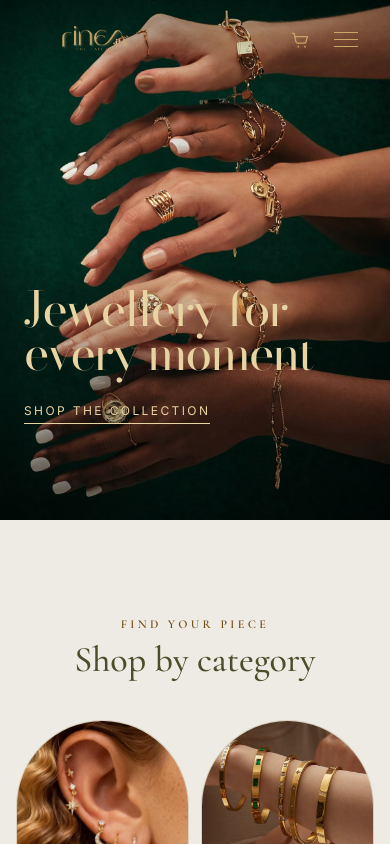
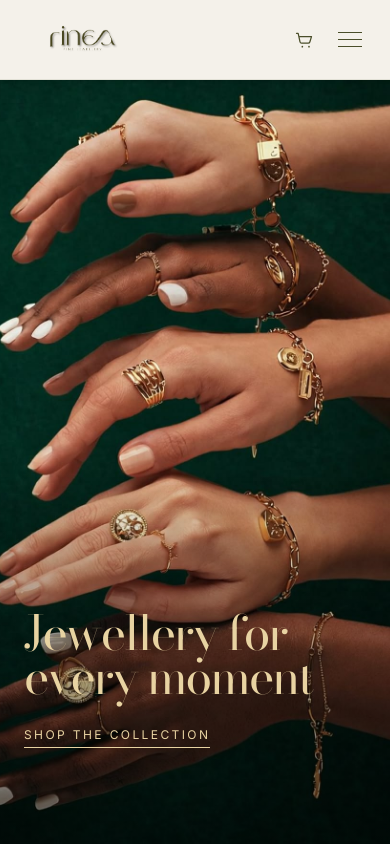
Before and after one commit to entrainaccademy/rinea, a Next.js app: page / in a window 390 px wide. Shown: the top 844 px of the page. Built offline with nearby package versions, Linux system fonts and the light colour scheme.

Commit message:
Fixed the first two mobile issues

```diff
--- a/src/components/Header.js
+++ b/src/components/Header.js
@@ -37,21 +37,28 @@ export default function Header() {
   const hasSolidHeader = isScrolled || isCollectionOpen || isDesktopCollectionOpen;
 
   return (
-    <header className={`fixed inset-x-0 top-0 z-20 flex h-20 items-center justify-between px-6 transition-colors duration-300 sm:h-24 sm:px-10 ${hasSolidHeader ? "border-b border-olive/10 bg-paper shadow-sm" : "bg-linear-to-b from-black/35 to-transparent"}`}>
+    <header className={`fixed inset-x-0 top-0 z-20 flex h-20 items-center justify-between border-b border-olive/10 bg-paper px-5 shadow-sm transition-colors duration-300 sm:h-24 sm:px-10 ${hasSolidHeader ? "lg:bg-paper" : "lg:border-transparent lg:bg-linear-to-b lg:from-black/35 lg:to-transparent lg:shadow-none"}`}>
       <Link href="/">
+        <Image
+          src="/rinea-transparent.png"
+          alt="Rinea"
+          width={702}
+          height={449}
+          className="h-20 w-auto lg:hidden"
+        />
         {hasSolidHeader ? (
           <Image
             src="/rinea-transparent.png"
             alt="Rinea"
             width={702}
             height={449}
-            className="h-20 w-auto lg:h-40"
+            className="hidden h-40 w-auto lg:block"
           />
         ) : (
           <span
             role="img"
             aria-label="Rinea"
-            className="block h-20 w-[140px] bg-gold lg:h-40 lg:w-[250px]"
+            className="hidden h-40 w-[250px] bg-gold lg:block"
             style={{
               maskImage: "url('/rinea-transparent.png')",
               WebkitMaskImage: "url('/rinea-transparent.png')",
@@ -65,7 +72,7 @@ export default function Header() {
           />
         )}
       </Link>
-      <nav className={`flex items-center gap-3 font-sans text-sm tracking-wide sm:gap-5 lg:gap-7 ${hasSolidHeader ? "text-olive" : "text-gold"}`}>
+      <nav className={`flex items-center gap-3 font-sans text-sm tracking-wide text-olive sm:gap-5 lg:gap-7 ${hasSolidHeader ? "lg:text-olive" : "lg:text-gold"}`}>
         <div className="hidden items-center gap-8 lg:flex">
           <Link href="/" className="transition-opacity hover:opacity-65">Home</Link>
           <div
--- a/src/components/home/Hero.js
+++ b/src/components/home/Hero.js
@@ -26,7 +26,7 @@ export default function Hero() {
   }, []);
 
   return (
-    <section id="home-hero" aria-label="Rinea jewellery collection" className="relative aspect-[3/4] min-h-[520px] overflow-hidden bg-olive sm:aspect-video sm:min-h-0">
+    <section id="home-hero" aria-label="Rinea jewellery collection" className="relative mt-20 h-[calc(100svh-5rem)] min-h-[520px] overflow-hidden bg-olive sm:mt-24 sm:h-[calc(100svh-6rem)] sm:min-h-0 lg:mt-0 lg:h-auto lg:aspect-video">
       <div
         className="absolute inset-0 flex h-full w-full transition-transform duration-700 ease-in-out motion-reduce:transition-none"
         style={{ transform: `translateX(-${activeSlide * 100}%)` }}
```
